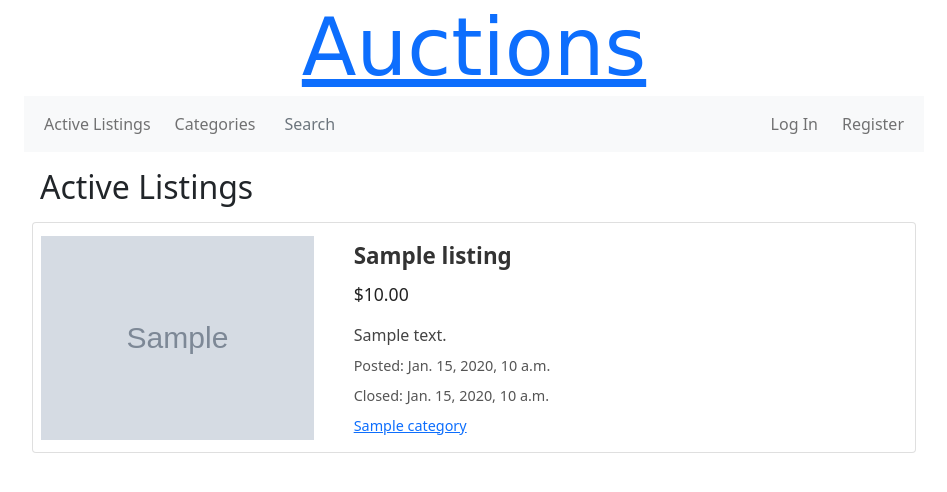
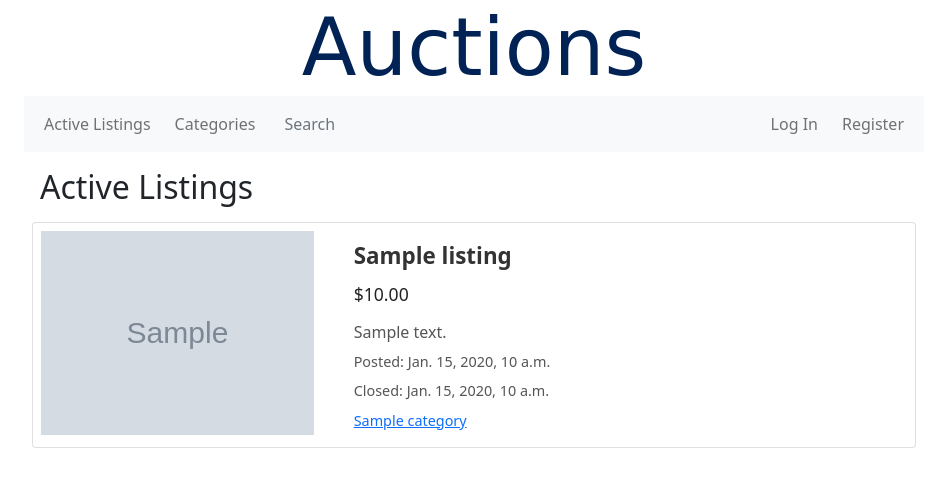
Before and after one commit to kftlfd/auctions, a Django app: page / in a window 1280 px wide. Shown: the top 492 px of the page, without its empty margins (166-1113 px from the left). Run offline with Django 3.2, Linux system fonts and the light colour scheme; tables that the repository leaves empty hold one stand-in row (values such as "Sample post"); grey boxes marked "Sample" are stand-in pictures; some web fonts are replaced.

Commit message:
improved styling

```diff
--- a/auctions/static/auctions/styles.css
+++ b/auctions/static/auctions/styles.css
@@ -3,9 +3,12 @@
   font-family: "Beau Rivage", cursive;
   text-align: center;
   font-size: 5rem;
-  color: #002255;
   margin: 0;
   user-select: none;
+}
+.logo a {
+  color: #002255;
+  text-decoration: none;
 }
 
 .flex-grow {
@@ -122,7 +125,9 @@ body {
 
 .listing.img {
   display: grid;
-  place-content: center;
+  justify-content: center;
+  padding-top: calc(var(--bs-gutter-x) * 0.3);
+  padding-bottom: calc(var(--bs-gutter-x) * 0.3);
 }
 .listing img {
   max-height: 300px;
@@ -144,8 +149,19 @@ body {
   color: #222;
   margin-bottom: 1rem;
 }
-.listing.description {
-  color: #444;
+.listing.description [type=radio] {
+  display: none;
+}
+.listing.description label {
+  color: #555;
+  line-height: 1.2;
+  display: -webkit-box;
+  -webkit-line-clamp: 3;
+  -webkit-box-orient: vertical;
+  overflow: hidden;
+}
+.listing.description [type=radio]:checked + label {
+  -webkit-line-clamp: unset;
 }
 .listing.time {
   color: #555;
@@ -215,13 +231,13 @@ body {
   border-left-width: 0.25rem;
   border-radius: 0.25rem;
 }
-.callout:first-of-type {
-  border-left-color: rgba(0, 255, 0, 0.2);
-}
 .callout.callout-danger {
   border-left-color: #d9534f;
   background-color: rgba(238, 238, 238, 0.8);
   opacity: 0.6;
+}
+.callout:not(.callout-danger):first-of-type {
+  border-left-color: rgba(0, 255, 0, 0.2);
 }
 .callout.callout-info {
   border-left-color: #5bc0de;
--- a/auctions/static/auctions/styles.scss
+++ b/auctions/static/auctions/styles.scss
@@ -4,9 +4,13 @@
   font-family: 'Beau Rivage', cursive;
   text-align: center;
   font-size: 5rem;
-  color: #002255;
   margin: 0;
   user-select: none;
+
+  a {
+    color: #002255;
+    text-decoration: none;
+  }
 }
 
 
@@ -134,7 +138,9 @@ body {
 .listing {
   &.img {
     display: grid;
-    place-content: center;
+    justify-content: center;
+    padding-top: calc(var(--bs-gutter-x) * .3);
+    padding-bottom: calc(var(--bs-gutter-x) * .3);
   }
   img {
     max-height: 300px;
@@ -160,7 +166,23 @@ body {
   }
 
   &.description {
-    color: #444;
+
+    [type="radio"] {
+      display: none;
+    }
+
+    label {
+      color: #555;
+      line-height: 1.2;
+      display: -webkit-box;
+      -webkit-line-clamp: 3;
+      -webkit-box-orient: vertical;
+      overflow: hidden;
+    }
+
+    [type="radio"]:checked + label {
+      -webkit-line-clamp: unset;
+    }
   }
 
   &.time {
@@ -245,16 +267,16 @@ body {
   border-left-width: .25rem;
   border-radius: .25rem;
 
-  &:first-of-type {
-    border-left-color: rgba($color: #0f0, $alpha: 0.2);
-  }
-
   &.callout-danger {
     border-left-color: #d9534f;
     background-color: rgba($color: #eee, $alpha: 0.8);
     opacity: 0.6;
   }
 
+  &:not(.callout-danger):first-of-type {
+    border-left-color: rgba($color: #0f0, $alpha: 0.2);
+  }
+
   &.callout-info {
     border-left-color: #5bc0de;
   }
--- a/auctions/templates/auctions/listings_list.html
+++ b/auctions/templates/auctions/listings_list.html
@@ -29,7 +29,10 @@
             {% listing_price listing %}
           </div>
           <div class="listing description">
-            {{ listing.description }}
+            <input type="radio" name="show-{{ listing.id }}" id="description-show-{{ listing.id }}">
+            <label for="description-show-{{ listing.id }}">
+              {{ listing.description }}
+            </label>
           </div>
           <div class="listing time">
             Posted: {{ listing.time }}
```
Also changed, not shown: 1 other file.
